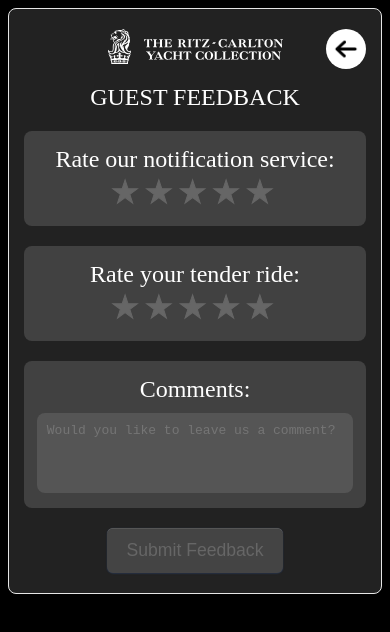
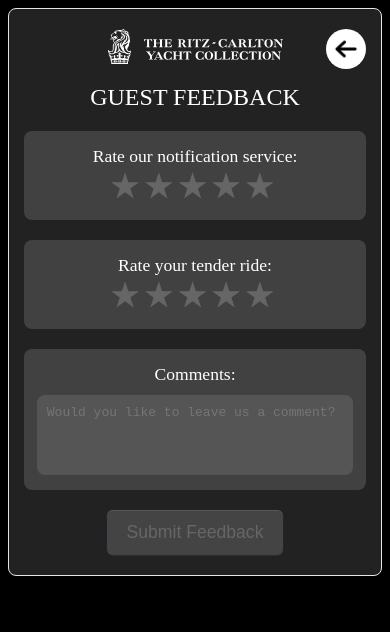
Before and after one commit to ng5jr/luminara_tender_tracking, a React (Create React App) app in the folder tender-tracking-app/: page /feedback in a window 390 px wide. Shown: the top 632 px of the page. Built offline with nearby package versions, Linux system fonts and the light colour scheme.

Commit message:
change font, add handling of routes

```diff
--- a/tender-tracking-app/src/App.js
+++ b/tender-tracking-app/src/App.js
@@ -10,8 +10,12 @@ function App() {
     <BrowserRouter>
       <Routes>
         <Route path="/" element={<GuestNotifications />} />
-        <Route path="/map" element={<MapPage />} />
+        {/* <Route path="/map" element={<MapPage />} />  */}
         <Route path="/feedback" element={<Rating />} />
+        <Route
+          path="*"
+          element={<div className="not-found">Page Not Found</div>}
+        />
       </Routes>
     </BrowserRouter>
   );
--- a/tender-tracking-app/src/pages/rating page/rating.css
+++ b/tender-tracking-app/src/pages/rating page/rating.css
@@ -33,6 +33,7 @@
   margin: 0;
   color: #ffffff;
   font-weight: 500;
+  font-size: 0.5em;
 }
 
 .star-rating {
@@ -164,7 +165,7 @@
 
   .rating-section h3,
   .comment-section h3 {
-    font-size: 1.5em;
+    font-size: 1.1em;
     /* Smaller heading for mobile */
   }
 
```
Also changed, not shown: tender-tracking-app/public/index.html (line endings or trailing spaces).
